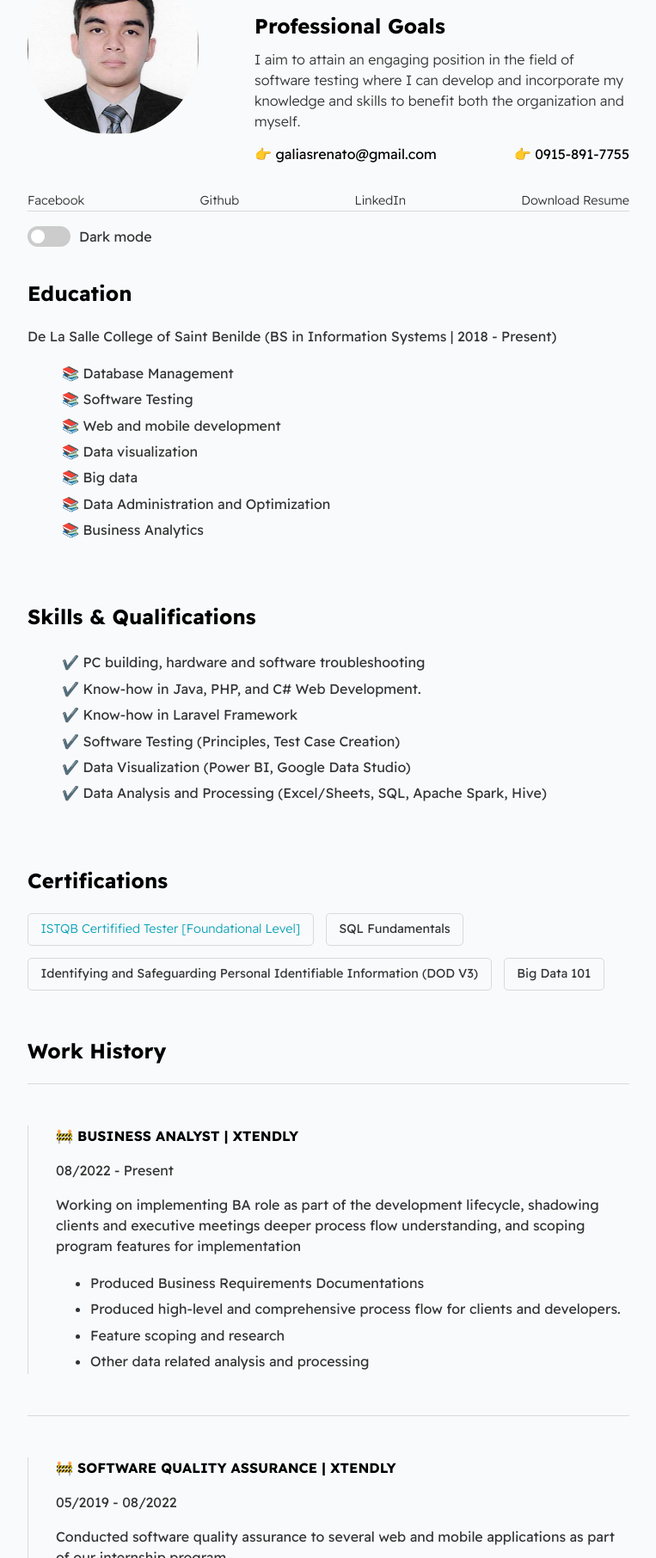
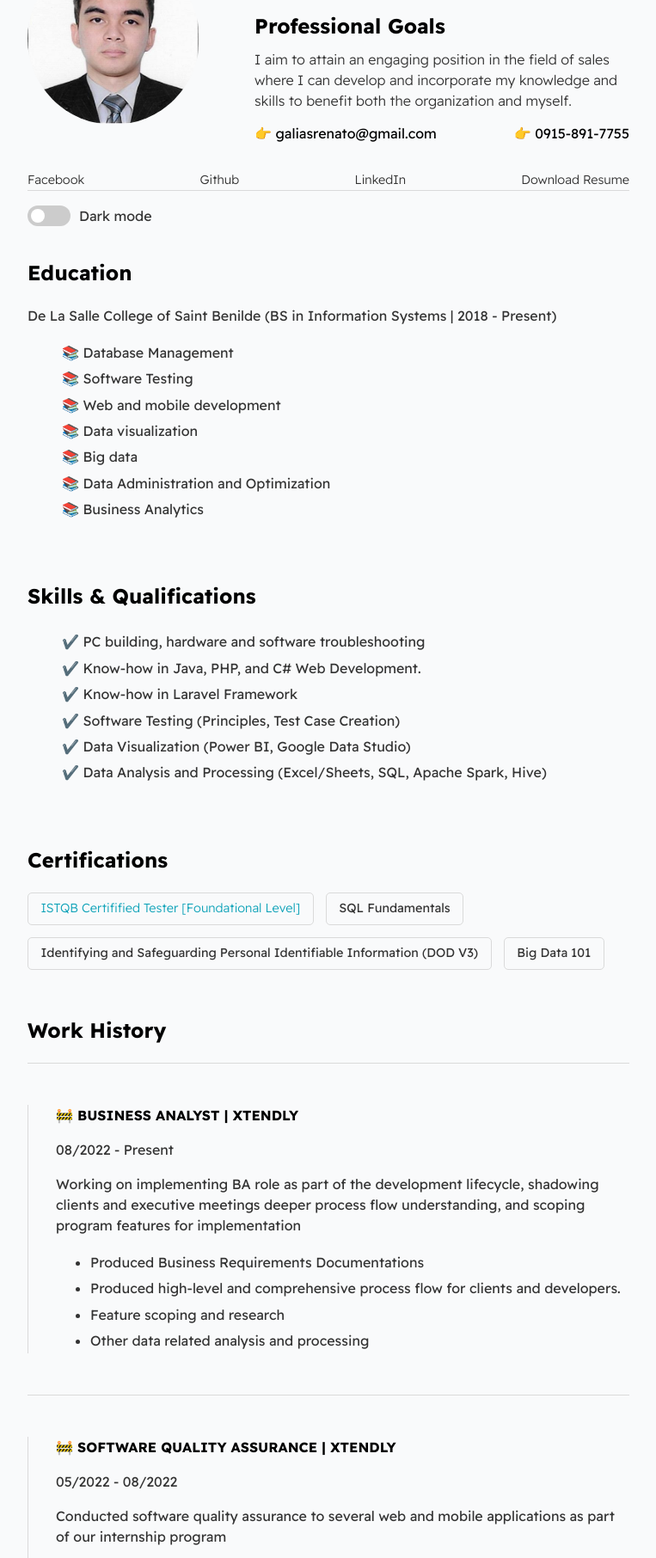
Before and after one commit to renatogalias/resume-website, a plain HTML site: page index.html in a window 1280 px wide. Shown: the part 134-1946 px from the top of the page at 86% size, without its empty margins (258-1021 px from the left). Drawn offline with Linux system fonts and the light colour scheme.

Commit message:
Update index.html

```diff
--- a/index.html
+++ b/index.html
@@ -17,7 +17,7 @@
                 <h1 id="user-name">Renato Miguel Galias</h1>
                 <h2 id="goals">Professional Goals</h2>
                 <p id="bio">I aim to attain an engaging position in the field of
-                    software testing where I can develop and incorporate my
+                    sales where I can develop and incorporate my
                     knowledge and skills to benefit both the organization and myself.
                 </p>
                 <div id="contact--list">
@@ -106,7 +106,7 @@
 
         <div class="card--work-history">
             <strong>🚧 SOFTWARE QUALITY ASSURANCE | XTENDLY</strong>
-            <p>05/2019 - 08/2022</p>
+            <p>05/2022 - 08/2022</p>
             <p>Conducted software quality assurance to several web and mobile applications as part of our internship program</p>
             <ul>
                 <li>Functional testing</li>
```
